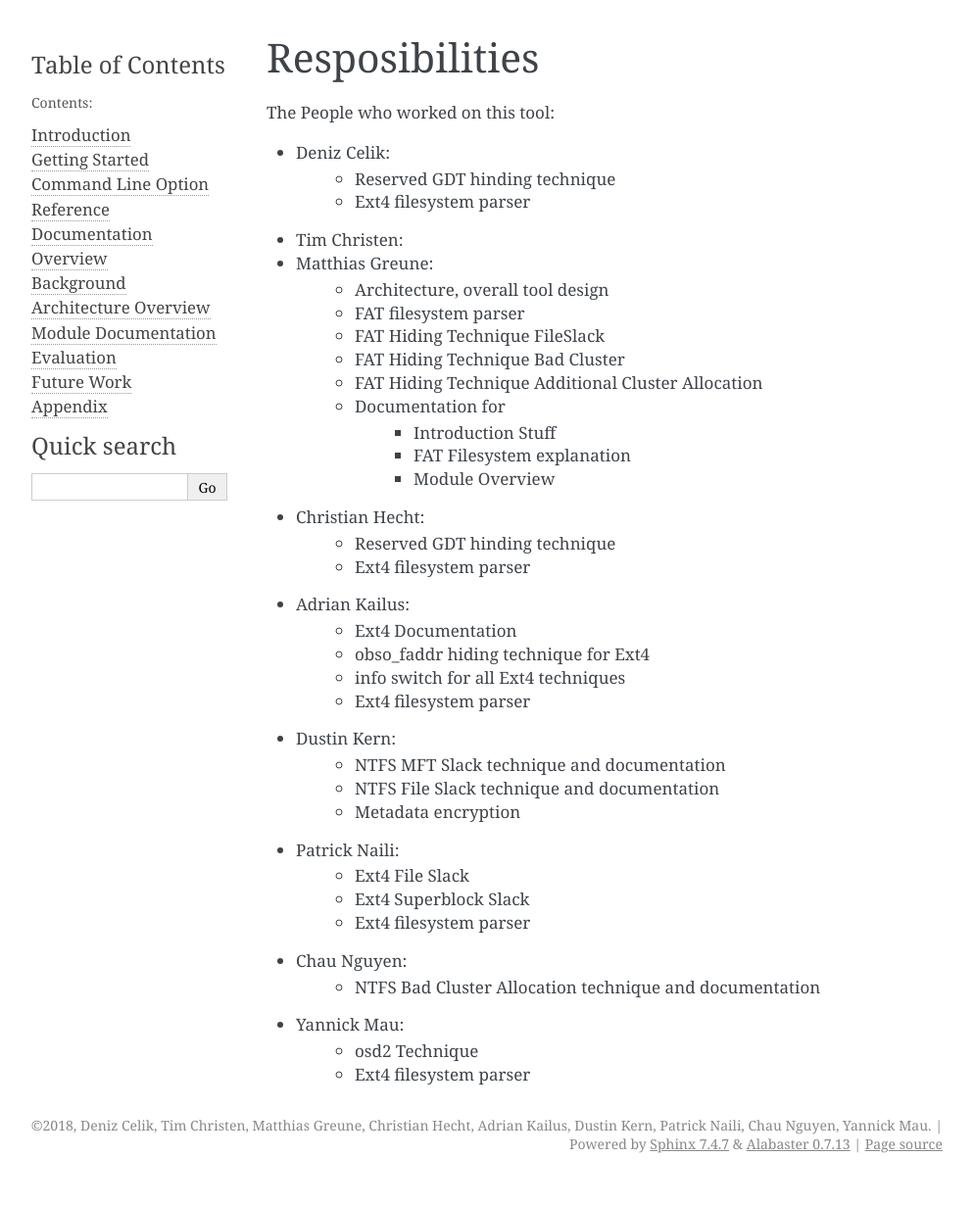
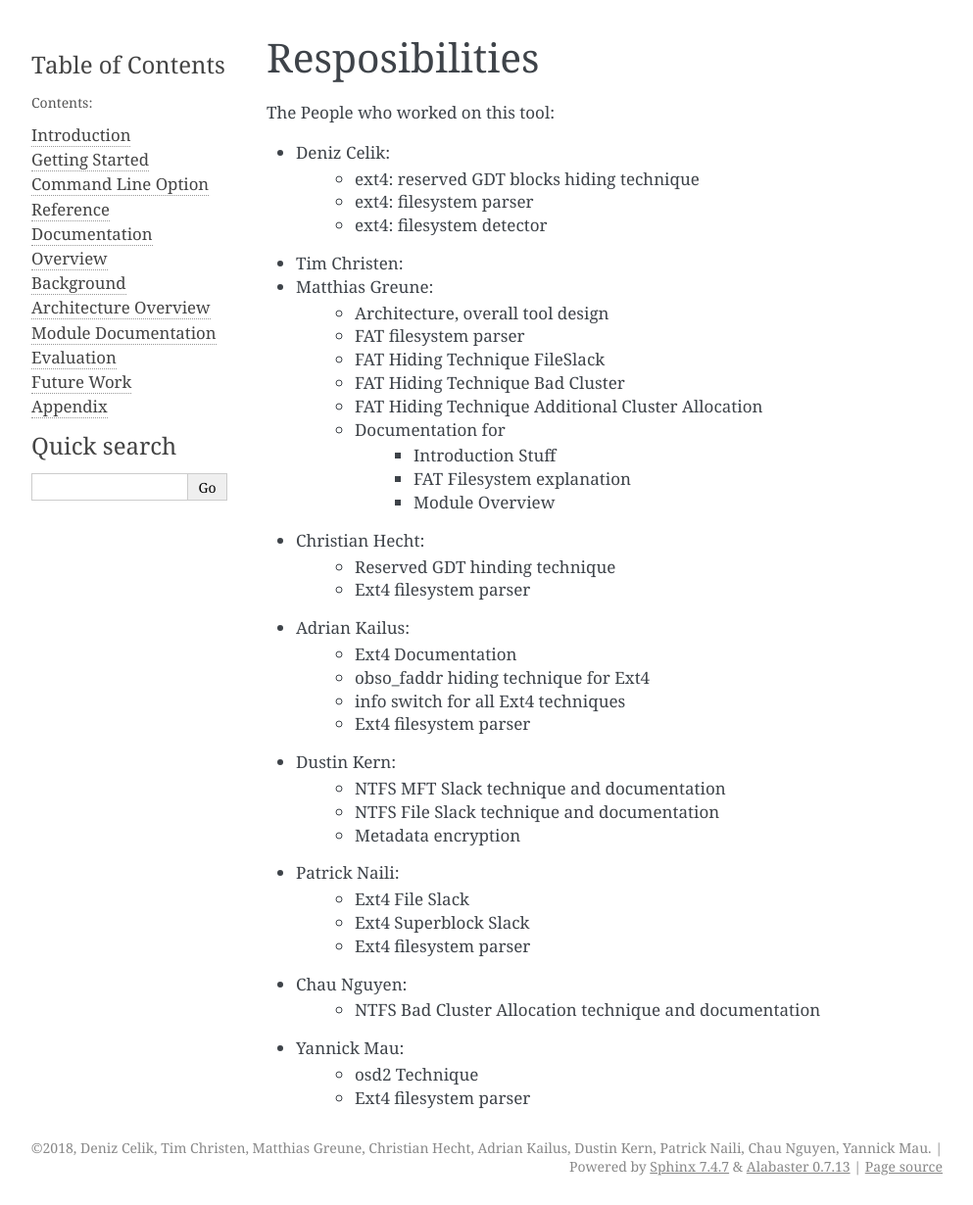
Before and after one commit to dasec/fishy, a Sphinx documentation site: the page built from doc/source/07_2_responsibilities.rst, in a window 1280 px wide. Shown: the whole page at 98% size, without its empty margins (148-1141 px from the left). Built offline with Sphinx 7.4.7, drawn with Linux system fonts in a browser that asks for light colours; pages that are not in the unit, such as notebooks, are missing from menus; before the commit the page ends 1207 px from its top, so only the background shows below that.

Commit message:
Updated my responsibilities

```diff
--- a/doc/source/07_2_responsibilities.rst
+++ b/doc/source/07_2_responsibilities.rst
@@ -4,8 +4,9 @@ Resposibilities
 The People who worked on this tool:
 
 * Deniz Celik:
-    * Reserved GDT hinding technique
-    * Ext4 filesystem parser
+    * ext4: reserved GDT blocks hiding technique
+    * ext4: filesystem parser
+    * ext4: filesystem detector
 * Tim Christen:
 * Matthias Greune:
     * Architecture, overall tool design
```
